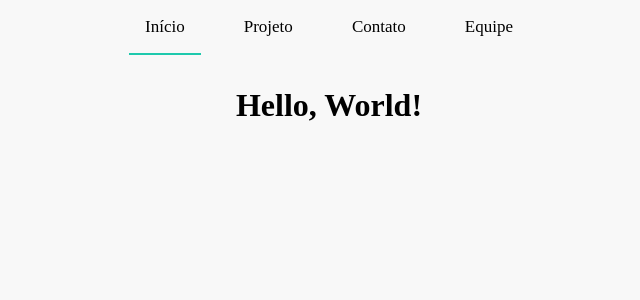
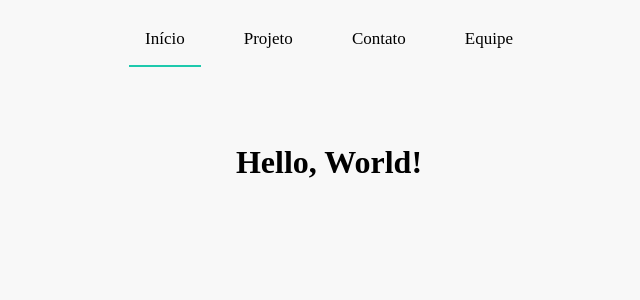
Before and after one commit to xsadia/desafio_tecnico_imcode, a React (Vite) app: page / in a window 1280 px wide. Shown: the top 300 px of the page, without its empty margins (311-951 px from the left). Built offline with nearby package versions, Linux system fonts and the light colour scheme.

Commit message:
refactor: change HeaderContainer height and margin-bottom

```diff
--- a/src/components/Header/styles.ts
+++ b/src/components/Header/styles.ts
@@ -5,8 +5,8 @@ export const HeaderContainer = styled.header`
   align-items: center;
   justify-content: center;
   width: 100vw;
-  height: 55px;
-  margin-bottom: 32px;
+  height: 80px;
+  margin-bottom: 64px;
 `;
 
 export const HeaderLinkContainer = styled.div`
```
